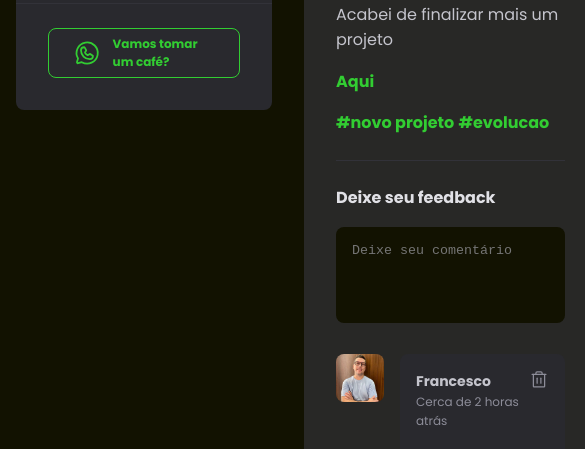
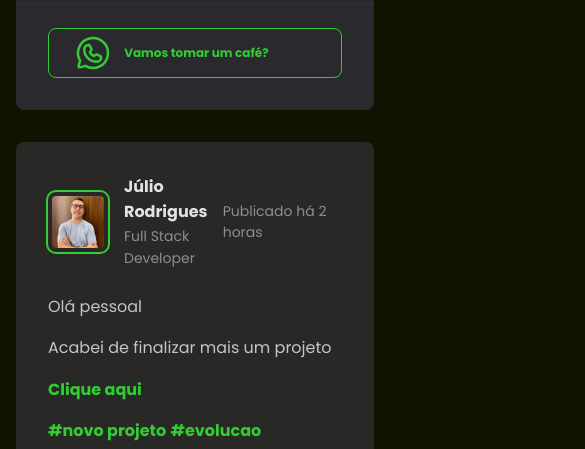
Before and after one commit to Juli084/Social-midia, a React (Vite) app: page / in a window 390 px wide. Shown: the part 296-745 px from the top of the page, 585 px wide, since content can reach past the window. Built offline with nearby package versions, Linux system fonts and the light colour scheme.

Commit message:
Commit: Estrutura da aplicação - Aplicando responsividade

```diff
--- a/src/App.module.css
+++ b/src/App.module.css
@@ -8,3 +8,13 @@
     gap: 2rem;
     align-items: flex-start;
 }
+
+@media (max-width: 768px) {
+    html {
+        font-size: 87,5%;
+    }
+
+    .wrapper {
+        grid-template-columns: 1fr;
+    }
+}
--- a/src/components/Post.jsx
+++ b/src/components/Post.jsx
@@ -20,7 +20,7 @@ export function Post () {
             <div className={styles.content}>
                 <p>Olá pessoal</p>
                 <p>Acabei de finalizar mais um projeto</p>
-                <p><a href="#">Aqui</a></p>
+                <p><a href="https://github.com/Juli084">Clique aqui</a></p>
                 <p>
                     <a href="">#novo projeto</a>{' '}
                     <a href="">#evolucao</a>
```
